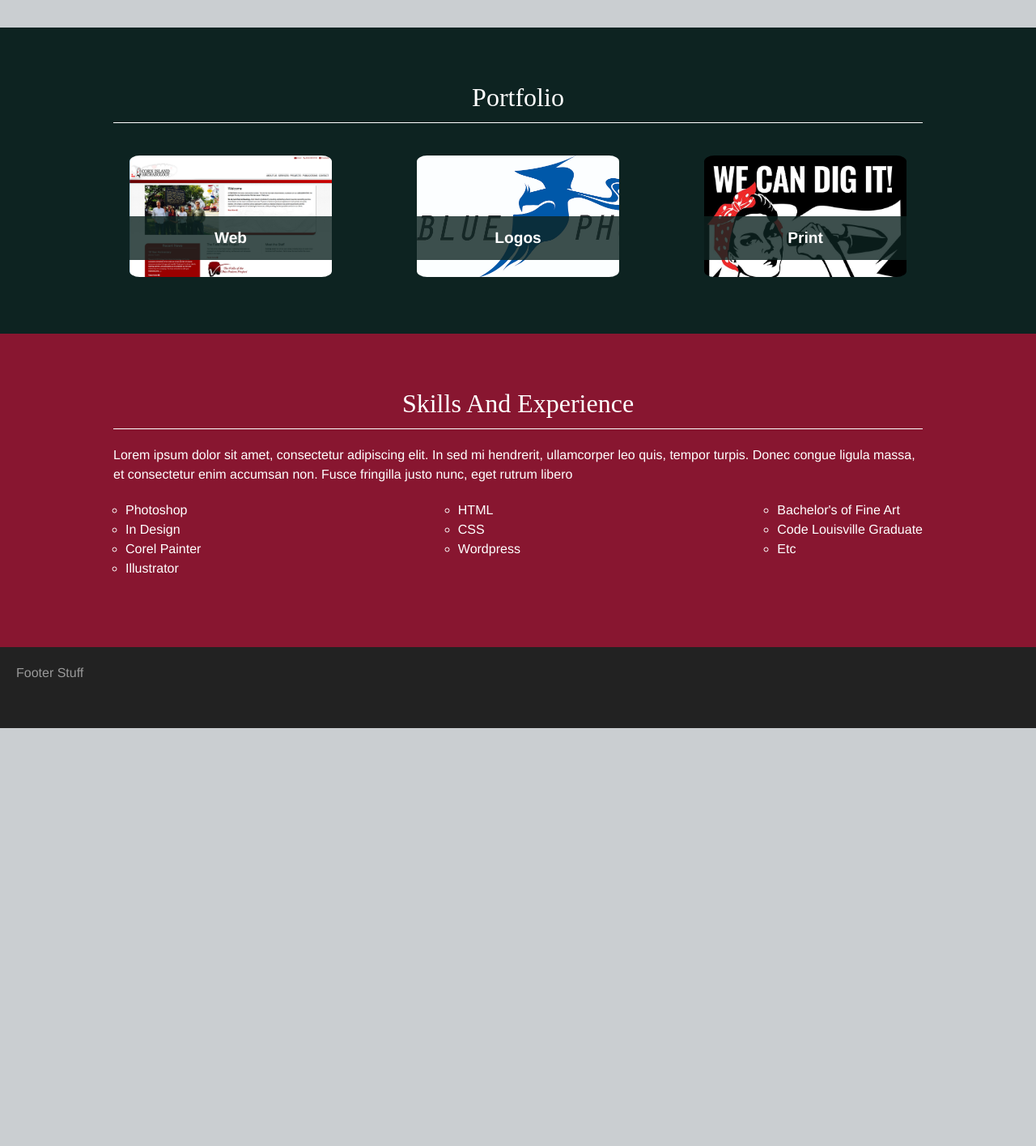
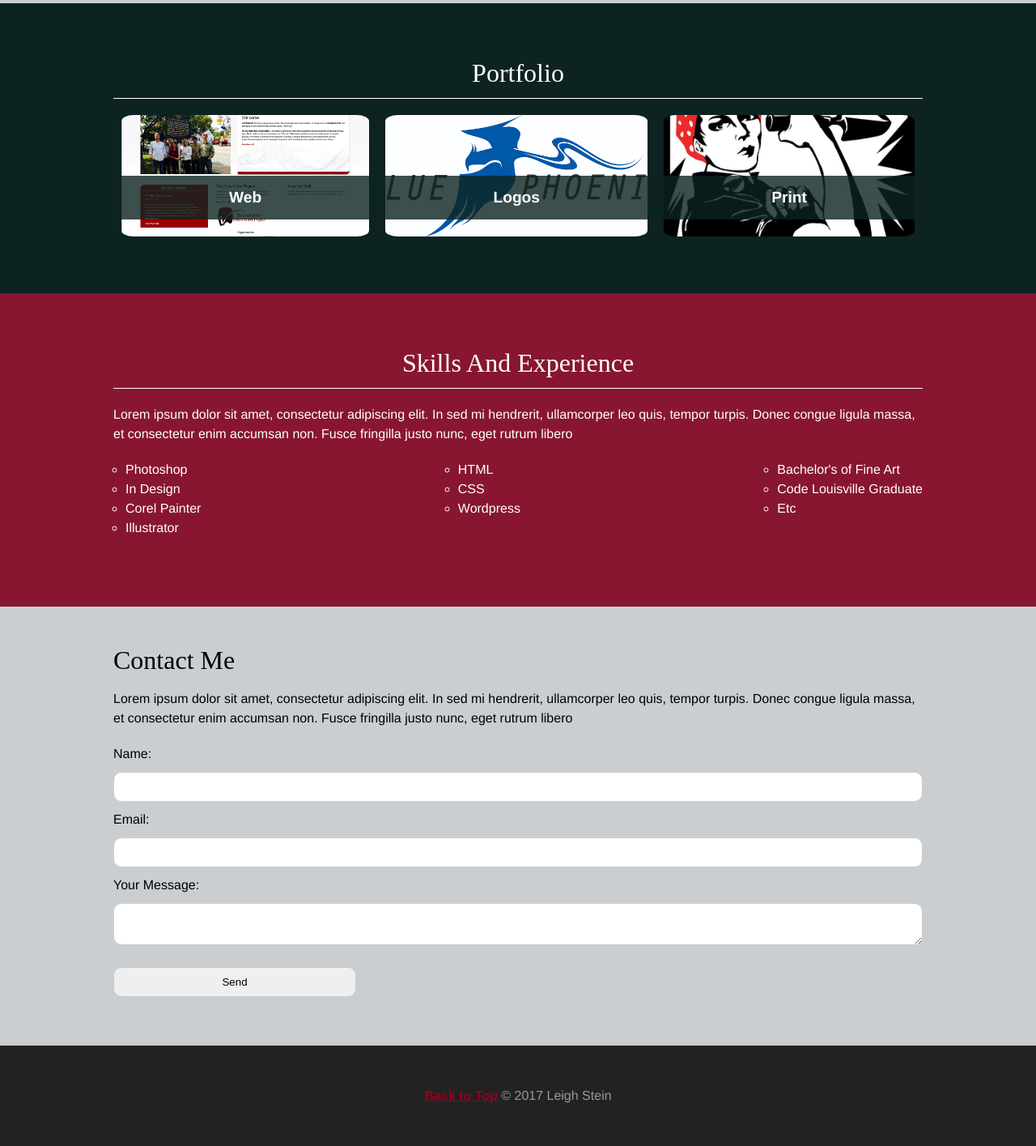
Before and after one commit to newbabyfly/resume-site, a plain HTML site: page index.html in a window 1280 px wide. Shown: the part 717-2132 px from the top of the page at 81% size. Before the commit the page ends 1616 px from the top, so only its background shows below. Drawn offline with nearby package versions, Linux system fonts and the light colour scheme; a web font is replaced by a local one.

Commit message:
contact form, mobile optimzation

```diff
--- a/css/main.css
+++ b/css/main.css
@@ -30,8 +30,7 @@ body {
 
 
 /*------------- Image styling --------------------- */
-
-.img-fit {
+img {
 	width:100%;
 }
 
@@ -81,24 +80,28 @@ ul {
 	margin-left:15px;
 }
 
-
+/*---- May not need
 .floatright {
 	display:inline-block;
 	float:right;
+
 }
 
 .floatleft {
 	display:inline-block;
 	float: left;
 }
+---*/
 
 .breakfloat {
 	clear:both;
 }
 
 .flexbox {
+	/*revist flex lesson */
 	display: flex;
 	flex-wrap: wrap;
+	width:100%;
 	justify-content: space-between;
 
 }
@@ -122,6 +125,8 @@ h2 {
 	padding-bottom:15px;
 	border-bottom: 1px solid;
 }
+
+
 /*-------------- Header ----------------------*/
 
 header {
@@ -164,9 +169,9 @@ header a {
 
 }
 
+/*--------------------- About Me ---------------------*/
 
 
-/*------------- Main Content ---------------*/
 
 
 
@@ -178,31 +183,29 @@ header a {
 	background: rgba(13, 35, 33, 100);
 	padding-top:20px;
 	color:#fff;
-
 }
 
 #portfolio img {width:100%;}
 
 .imgplaceholder {
-	display:inline-block;
-	width:25%;
+	min-width:200px;
 	height:150px;
-	margin: 2%;
 	border-radius: 5%;
+	flex-grow:1;
+	margin:0 10px 20px 10px;
+
 }
 
 .imgplaceholder a {
 	display:block;
-	width:100%;
 	position:relative;
 	top:50%;
-	margin: auto;
 	color:#fff;
 	font-size:1.2em;
 	font-weight: bold;
 	text-decoration:none;
 	background: rgba(13, 35, 33, .8);
-	padding:15px 0;
+	padding:15px;
 }
 
 .imgplaceholder a:hover {
@@ -213,16 +216,19 @@ header a {
 #web {
 	background-image: url("../img/cia-website.jpg");
 	background-size: cover;
+	background-position: center;
 }
 
 #logo {
 	background-image: url("../img/bphoniex-logo.jpg");
 	background-size: cover;
+	background-position: center;
 }
 
 #print {
 	background-image: url("../img/rosie-shirt.jpg");
 	background-size: cover;
+	background-position: center;
 }
 
 
@@ -238,14 +244,33 @@ header a {
 
 
 
+
 /*---------------- footer ----------------------*/
 
 footer {
 	width:100%;
-	padding:20px;
 	background:#222;
 	color: #999;
-	height:100px;
+	text-align:center;
+}
+
+
+/*----------------- Form Styling --------------------------*/
+
+input, textarea {
+	width:100%;
+	padding:1%;
+	border:1px solid #ccc;
+	margin:10px 0 10px 0;
+	border-radius: 10px;
+}
+
+button {
+	width:30%;
+	padding:1%;
+	border:1px solid #ccc;
+	margin:10px 0 10px 0;
+	border-radius: 10px;
 }
 
 
@@ -306,6 +331,7 @@ footer {
 
 		.col-1 {display: none;}
 
+		input, textarea, button {padding:2%;}
 }
 
 
@@ -321,13 +347,8 @@ footer {
 		padding:4%;
 	}
 
-	.col-1 {
-		width: 30%;
-	}
+		.col-1 {display: none;}
 
-	.col-2 {
-		width: 67%;
-	}
 }
 
 
@@ -339,10 +360,6 @@ footer {
 		padding:95px 0 35px 0;
 	}
 
-
- /*-- 	.mobile-nav {
-		display:none;
-	} --*/
 
 	.mobile-nav li {
 		display:inline-block;
@@ -356,20 +373,27 @@ footer {
 	}
 
 	.restrict-width {
-		width:90%;
+		display:block;
+		width:88%;
 		max-width: 1000px;
 		margin: auto;
-		padding: 50px 0 50px 0;
+		padding:50px 0;
 	}
 
+/* ------ About Me ---------*/
 
+	#aboutme {
+		/* display:inline-block; I hate you */
+	}
 
 	.col-1 {
-		width: 30%;
+		display:inline-block;
+		float:left;
+		width:28%;
+		margin:0 40px 40px 0;
 	}
 
 	.col-2 {
-		width: 67%;
 	}
 
 }
--- a/index.html
+++ b/index.html
@@ -37,7 +37,7 @@
               <li><a href="#aboutme">About</a></li>
               <li><a href="#portfolio">Portfolio</a></li>
               <li><a href="#resume">Resume</a></li>
-              <li><a href="#">Contact</a></li>
+              <li><a href="#contact">Contact</a></li>
             </ul>
           </div>
         </div>
@@ -55,9 +55,9 @@
 
       <!-- About Me -->
 
-        <div id="aboutme" class="restrict-width flexbox">
+        <section id="aboutme" class="restrict-width">
           <div class="col-1">
-            <img src="img/profile.jpg" class="img-fit img-rounding">
+            <img src="img/profile.jpg" class="img-rounding">
           </div>
 
           <div class="col-2">
@@ -65,11 +65,11 @@
             <p> Lorem ipsum dolor sit amet, consectetur adipiscing elit. In sed mi hendrerit, ullamcorper leo quis, tempor turpis. Donec congue ligula massa, et consectetur enim accumsan non. Fusce fringilla justo nunc, eget rutrum libero iaculis sed. Proin diam risus, ornare in sollicitudin in, vehicula id tortor. Maecenas ut mi et tellus pellentesque placerat. Sed non urna at tortor lobortis porta. Nunc sed suscipit risus. Etiam vel purus aliquet, molestie dui at, facilisis mi. Mauris vulputate purus quis convallis auctor. Fusce at risus id tellus consectetur fringilla. Vestibulum non dui enim.
             </p>
           </div>
-        </div>
+        </section>
 
 
         <!-- Portfolio -->
-        <div id="portfolio">
+        <section id="portfolio" class="portfolio breakfloat">
           <div class="restrict-width">
             <h2 class="center-underline">Portfolio</h2>
             <div class="flexbox">
@@ -86,12 +86,12 @@
 
           </div>
 
-        </div>
+        </section>
 
 
 
         <!-- resume -->
-        <div id="resume">
+        <section id="resume" class="resume">
           <div class="restrict-width">
             <h2 class="center-underline">Skills And Experience</h2>
 
@@ -117,16 +117,37 @@
                 <li>Etc</li>
               </ul>
             </div>
+          </div>
+        </section>
 
+        <!--   Contact -->
+        <section id="contact" class="contact restrict-width">
+            <h2>Contact Me</h2>
+            <p>Lorem ipsum dolor sit amet, consectetur adipiscing elit. In sed mi hendrerit, ullamcorper leo quis, tempor turpis. Donec congue ligula massa, et consectetur enim accumsan non. Fusce fringilla justo nunc, eget rutrum libero</p>
 
-        </div>
-        </div>
+            <form action="index.html" method="post">
+              <label for="name">Name:</label>
+              <input type="text" id="name" name="sender_name">
+
+              <label for="email">Email:</label>
+              <input type="email" id="mail" name="sender_email">
+
+              <label for="message">Your Message:</label>
+              <textarea id="message" name="sender_message"></textarea>
+
+                <button type="submit">Send</button>
+
+            </form>
+        </section>
 
 
       </div>
 
       <footer>
-        Footer Stuff
+        <div class="restrict-width">
+          <a href="#">Back to Top</a>
+            &copy 2017 Leigh Stein
+        </div>
       </footer>
     </div>
 
```
Also changed, not shown: css/mobile-menu.css (deleted, +0 -29 lines). Lines whose indentation alone changed are shown as unchanged.
